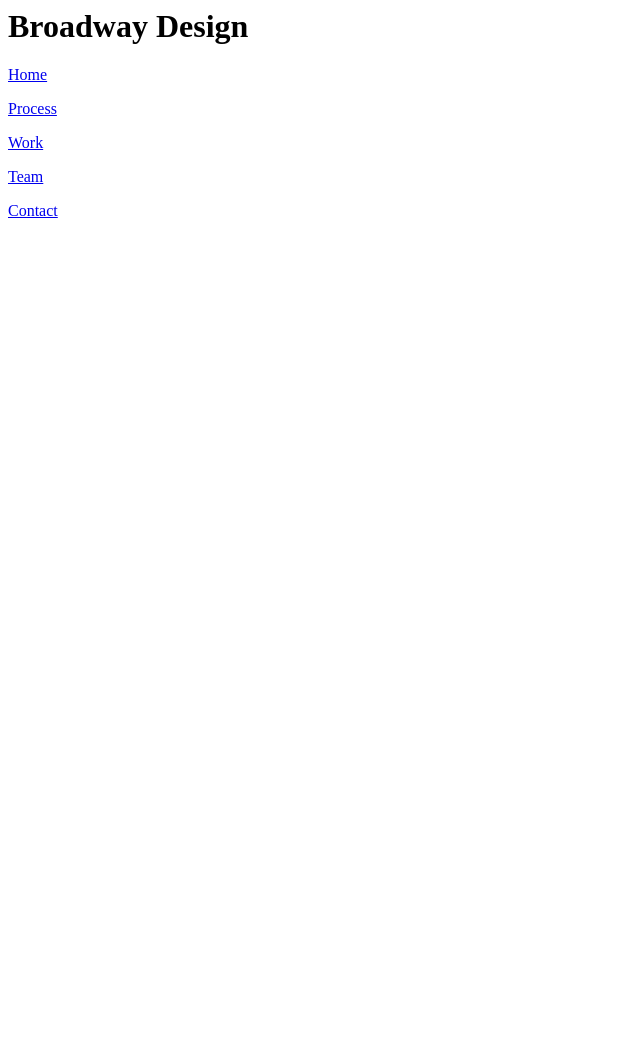
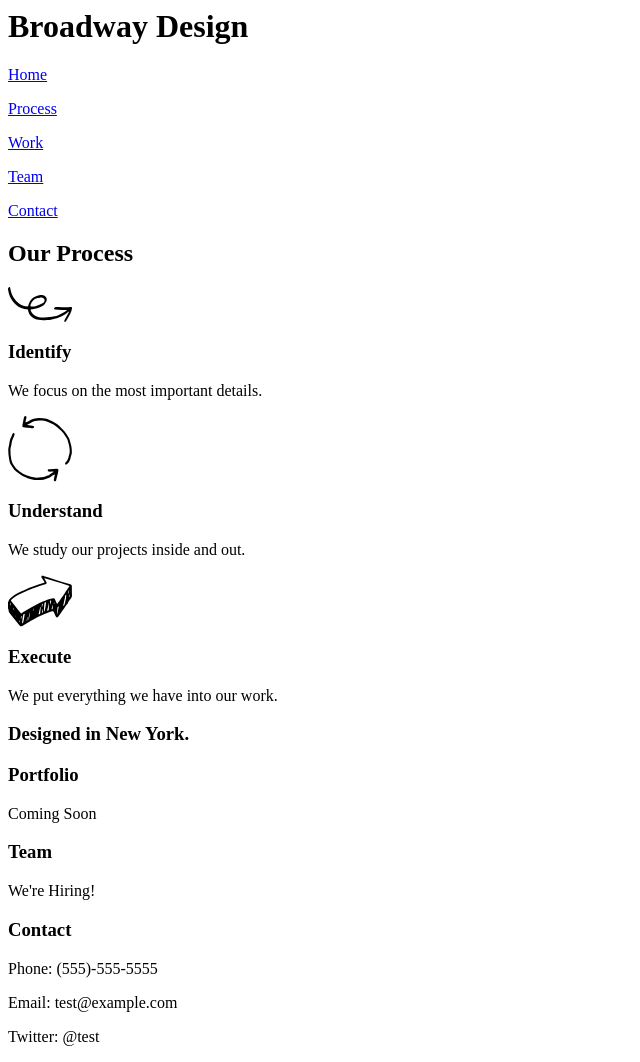
Before and after one commit to lrenjones/Broadway-Design, a plain HTML site: page index.html in a window 1280 px wide. Shown: the whole page, without its empty margins (0-640 px from the left). Before the commit the page ends 800 px from the top, so only its background shows below. Drawn offline with Linux system fonts and the light colour scheme.

Commit message:
Add about content.

```diff
--- a/index.html
+++ b/index.html
@@ -14,4 +14,28 @@
     <p><a class="nav" href="#team">Team</a></p>
     <p><a class="nav" href="#contact">Contact</a></p>
   </nav>
+
+  <div class="process">
+    <h2>Our Process</h2>
+    <image src="./resources/identify.svg">
+    <h3>Identify</h3>
+    <p>We focus on the most important details.<p>
+    <image src="./resources/understand.svg">
+    <h3>Understand</h3>
+    <p>We study our projects inside and out.</p>
+    <image src="./resources/execute.svg">
+    <h3>Execute</h3>
+    <p>We put everything we have into our work.</p>
+  </div>
+
+  <h3 class="location">Designed in New York.</h3>
+  <h3 class="work">Portfolio</h2>
+  <p>Coming Soon</p>
+  <h3 class="team">Team</h3>
+  <p>We're Hiring!</p>
+  <h3 class="contact">Contact</h3>
+  <p>Phone: (555)-555-5555</p>
+  <p>Email: test@example.com</p>
+  <p>Twitter: @test</p>
+
 </body>
```
